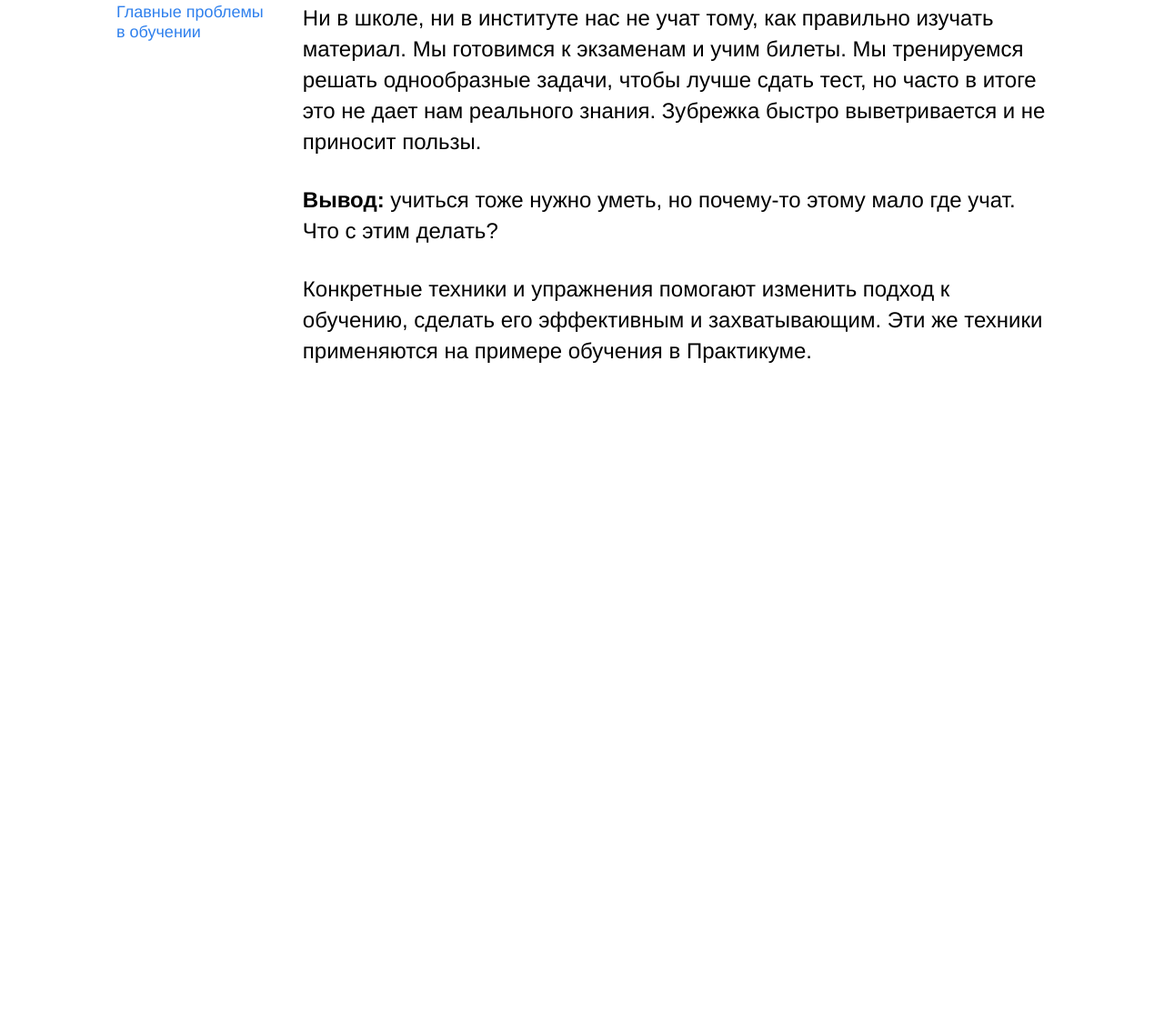
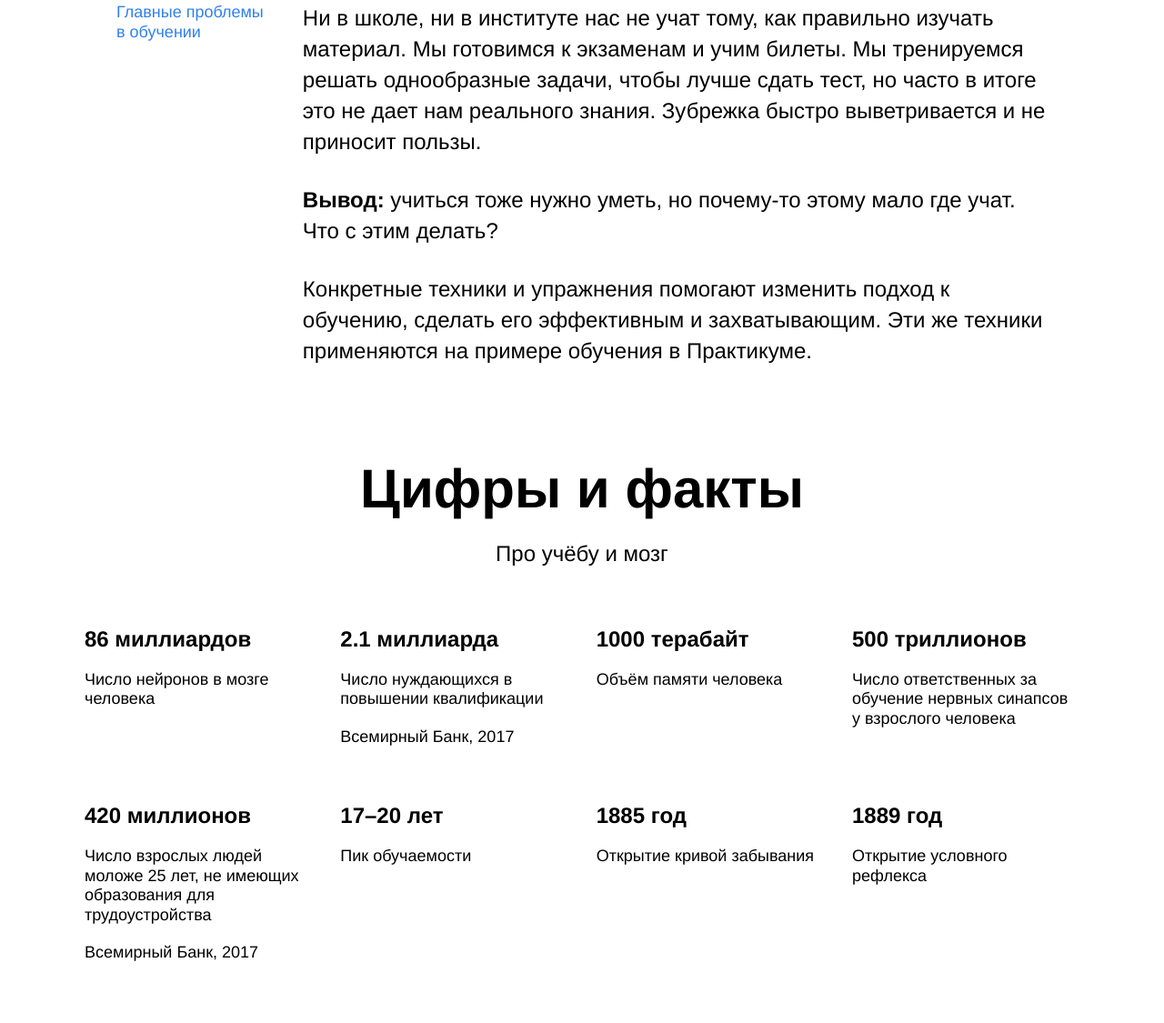
Before and after one commit to Nizrum/learn-to-study, a plain HTML site: page index.html in a window 1280 px wide. Shown: the part 853-1978 px from the top of the page at 91% size. Before the commit the page ends 1356 px from the top, so only its background shows below. Drawn offline with Linux system fonts and the light colour scheme.

Commit message:
Made digits section

```diff
--- a/index.html
+++ b/index.html
@@ -11,7 +11,7 @@
 
 <body>
   <div class="page">
-    <header class="header">
+    <header class="header page__header">
       <a href="./index.html" class="header__logo logo logo_place_header">
         <img src="./images/logo_place_header.svg" alt="Яндекс Практикум" class="logo__image">
       </a>
@@ -25,7 +25,7 @@
     </header>
 
     <main class="content">
-      <section class="description">
+      <section class="description page__description">
         <div class="description__two-columns two-columns">
           <h2 class="two-columns__brief">Главные проблемы в обучении</h2>
           <div class="two-columns__main-text">
@@ -48,7 +48,49 @@
         </div>
       </section>
 
-      <section class="digits">
+      <section class="digits page__digits">
+        <h2 class="digits__title section-title">Цифры и факты</h2>
+        <p class="digits__subtitle section-subtitle">Про учёбу и мозг</p>
+        <table class="digits__table table">
+          <tr class="table__row">
+            <td class="table__cell">
+              <h3 class="table__heading">86 миллиардов</h3>
+              <p class="table__text">Число нейронов в мозге человека</p>
+            </td>
+            <td class="table__cell">
+              <h3 class="table__heading">2.1 миллиарда</h3>
+              <p class="table__text">Число нуждающихся в повышении квалификации</p>
+              <p class="table__text">Всемирный Банк, 2017</p>
+            </td>
+            <td class="table__cell">
+              <h3 class="table__heading">1000 терабайт</h3>
+              <p class="table__text">Объём памяти человека</p>
+            </td>
+            <td class="table__cell">
+              <h3 class="table__heading">500 триллионов</h3>
+              <p class="table__text">Число ответственных за обучение нервных синапсов у взрослого человека</p>
+            </td>
+          </tr>
+          <tr class="table__row">
+            <td class="table__cell">
+              <h3 class="table__heading">420 миллионов</h3>
+              <p class="table__text">Число взрослых людей моложе 25 лет, не имеющих образования для трудоустройства</p>
+              <p class="table__text">Всемирный Банк, 2017</p>
+            </td>
+            <td class="table__cell">
+              <h3 class="table__heading">17–20 лет</h3>
+              <p class="table__text">Пик обучаемости</p>
+            </td>
+            <td class="table__cell">
+              <h3 class="table__heading">1885 год</h3>
+              <p class="table__text">Открытие кривой забывания</p>
+            </td>
+            <td class="table__cell">
+              <h3 class="table__heading">1889 год</h3>
+              <p class="table__text">Открытие условного рефлекса</p>
+            </td>
+          </tr>
+        </table>
       </section>
 
       <section class="feynman">
--- a/styles/style.css
+++ b/styles/style.css
@@ -7,6 +7,18 @@
   margin: 0 auto;
   /* выше для экранов больше 1600px отцентрировали весь контент */
   font-family: "Helvetica Neue", Arial, sans-serif;
+}
+
+.page__header {
+  margin-bottom: 100px;
+}
+
+.page__description {
+  margin-bottom: 100px;
+}
+
+.page__digits {
+  margin-bottom: 100px;
 }
 
 .header {
@@ -79,7 +91,6 @@
 .description {
   display: flex;
   justify-content: center;
-  padding: 100px 0;
 }
 
 .two-columns {
@@ -117,3 +128,69 @@
 .two-columns__span-accent {
   font-weight: 600;
 }
+
+.digits {
+  display: flex;
+  flex-direction: column;
+  align-items: center;
+}
+
+.digits__title {
+  margin: 0 0 20px 0;
+}
+
+.digits__subtitle {
+  margin: 0 0 60px 0;
+}
+
+.section-title {
+  font-size: 60px;
+  line-height: 1.15;
+  font-weight: 600;
+  width: 60%;
+  text-align: center;
+}
+
+.section-subtitle {
+  font-size: 24px;
+  line-height: 34px;
+  font-weight: normal;
+  width: 60%;
+  text-align: center;
+}
+
+.table {
+  width: 1100px;
+}
+
+.table__row {
+  display: flex;
+  justify-content: space-between;
+}
+
+.table__cell {
+  width: 250px;
+  margin-bottom: 60px;
+}
+
+.table__cell:last-of-type {
+  margin-bottom: 0;
+}
+
+.table__heading {
+  font-size: 24px;
+  line-height: 1.15;
+  font-weight: 600;
+  margin: 0 0 20px 0;
+}
+
+.table__text {
+  font-size: 18px;
+  line-height: 1.2;
+  font-weight: normal;
+  margin: 0 0 20px 0;
+}
+
+.table__text:last-of-type {
+  margin: 0;
+}
```
